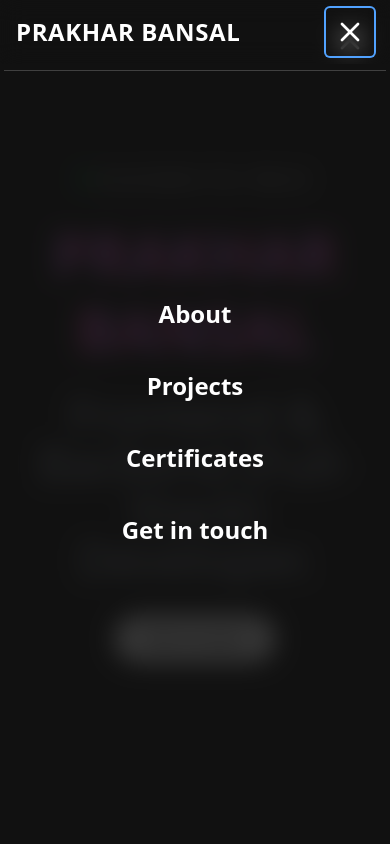
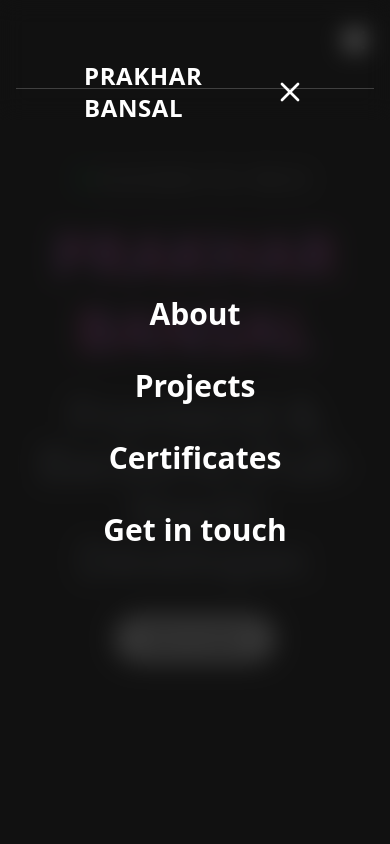
Before and after one commit to Prakharbansall/Portfolio, a React (Vite) app: page / in a window 390 px wide. Both pictures are taken after a click on the button "Open menu". Shown: the top 844 px of the page. Built offline with nearby package versions, Linux system fonts and the light colour scheme.

Commit message:
Updated the file with new changes

```diff
--- a/src/nav.jsx
+++ b/src/nav.jsx
@@ -62,8 +62,8 @@ export default function Nav() {
   return (
     <>
       {/* NAVBAR */}
-      <nav className="fixed top-0 left-0 w-full h-16 bg-[rgba(0, 0, 0, 0.65)] backdrop-blur-md z-[3000] px-2 sm:px-6 py-2 sm:py-4">
-        <div className="flex justify-between items-center max-w-[1400px] mx-auto w-full px-2 sm:px-6">
+      <nav className="fixed top-0 left-0 w-full h-16 bg-[rgba(0, 0, 0, 0.65)] backdrop-blur-md z-[3000] px-15 py-15 p-9">
+        <div className="flex justify-between items-center max-w-[1400px] mx-auto w-full px-6">
           {/* Logo */}
           <h1 className="text-white font-bold text-2xl tracking-wide">
             <a
@@ -78,7 +78,7 @@ export default function Nav() {
           </h1>
 
           {/* Desktop Links */}
-          <ul className="hidden md:flex gap-6 lg:gap-9 ml-auto">
+          <ul className="hidden md:flex gap-9 ml-auto">
             {[
               { label: "About", href: "#about-me" },
               { label: "Projects", href: "#projects" },
@@ -99,7 +99,7 @@ export default function Nav() {
 
           {/* Hamburger (mobile only) */}
           <button
-            className="md:hidden ml-auto text-white p-2 rounded focus:outline-none focus:ring-2 focus:ring-blue-400"
+            className="md:hidden ml-auto text-white"
             onClick={toggleMenu}
             aria-label={isOpen ? "Close menu" : "Open menu"}
             aria-expanded={isOpen}
@@ -110,7 +110,7 @@ export default function Nav() {
       </nav>
 
       {/* Progress Bar (separate from nav, old effect) */}
-  <div className="fixed top-[70px] sm:top-[88px] md:top-[120px] left-0 right-0 mx-auto h-[1px] bg-white/20 z-[3001] max-w-[1800px] w-[98%] sm:w-[92%] md:w-[90%]">
+      <div className="fixed top-[88px] md:top-[120px] left-0 right-0 mx-auto h-[1px] bg-white/20 z-[3001] max-w-[1800px] w-[92%] md:w-[90%]">
         <div
           className="h-full bg-white transition-all duration-100 ease-out"
           style={{ width: `${scrollPercentage}%` }}
@@ -126,7 +126,7 @@ export default function Nav() {
       >
         {/* Close Button (redundant with navbar button); keep for accessibility on smaller screens */}
         <button
-          className="absolute top-4 right-4 sm:top-6 sm:right-[5vw] text-white md:hidden p-2 rounded focus:outline-none focus:ring-2 focus:ring-blue-400"
+          className="absolute top-6 right-[5vw] text-white md:hidden"
           onClick={toggleMenu}
           aria-label="Close menu"
           aria-expanded={isOpen}
@@ -135,7 +135,7 @@ export default function Nav() {
         </button>
 
         {/* Mobile Links */}
-        <ul className="text-center space-y-6 sm:space-y-9 px-4">
+        <ul className="text-center space-y-9">
           {[
             { label: "About", href: "#about-me" },
             { label: "Projects", href: "#projects" },
@@ -146,7 +146,7 @@ export default function Nav() {
               <a
                 href={link.href}
                 onClick={toggleMenu}
-                className="text-white text-2xl sm:text-3xl font-semibold hover:text-blue-400 transition-colors block py-2"
+                className="text-white text-3xl font-semibold hover:text-blue-400 transition-colors"
               >
                 {link.label}
               </a>
```
